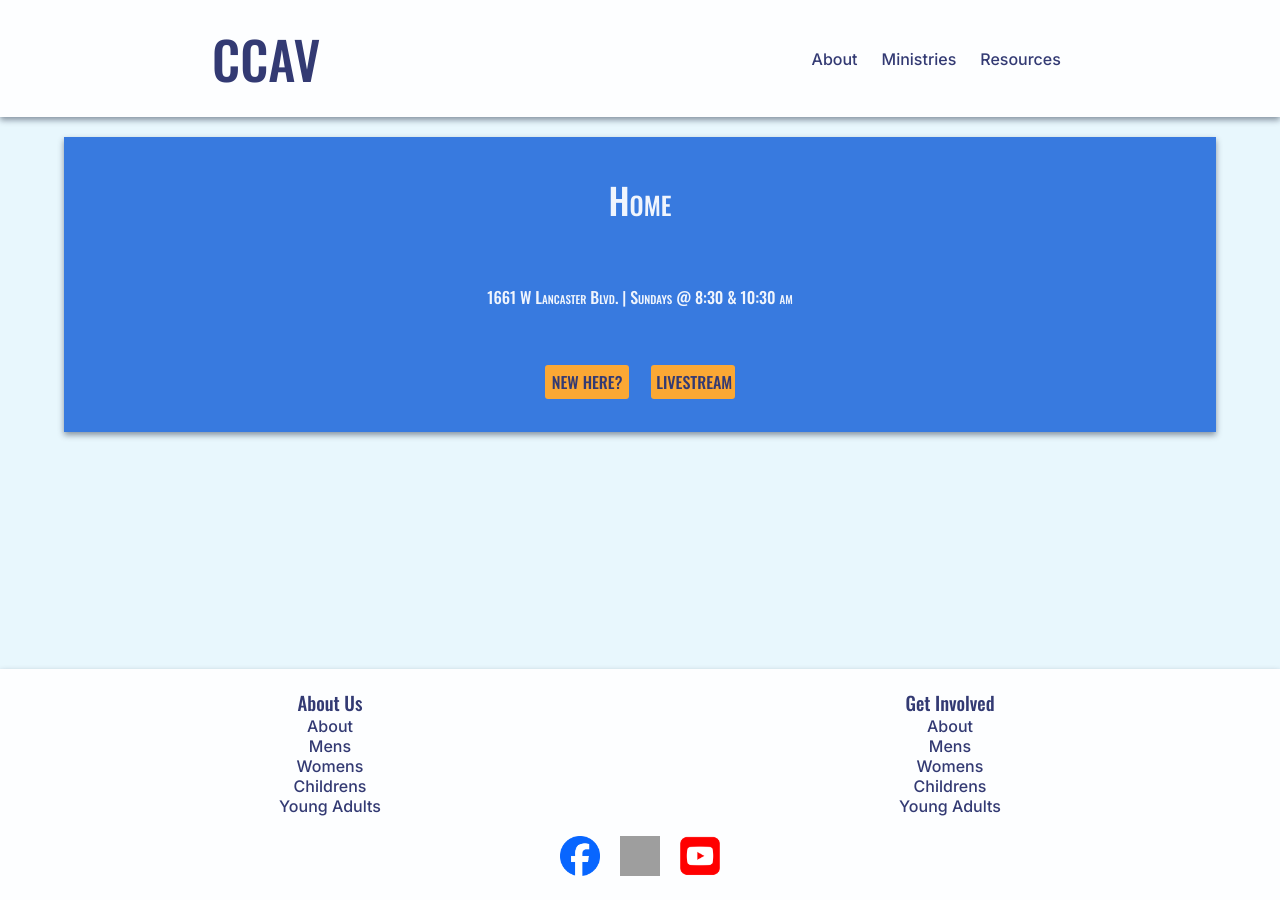
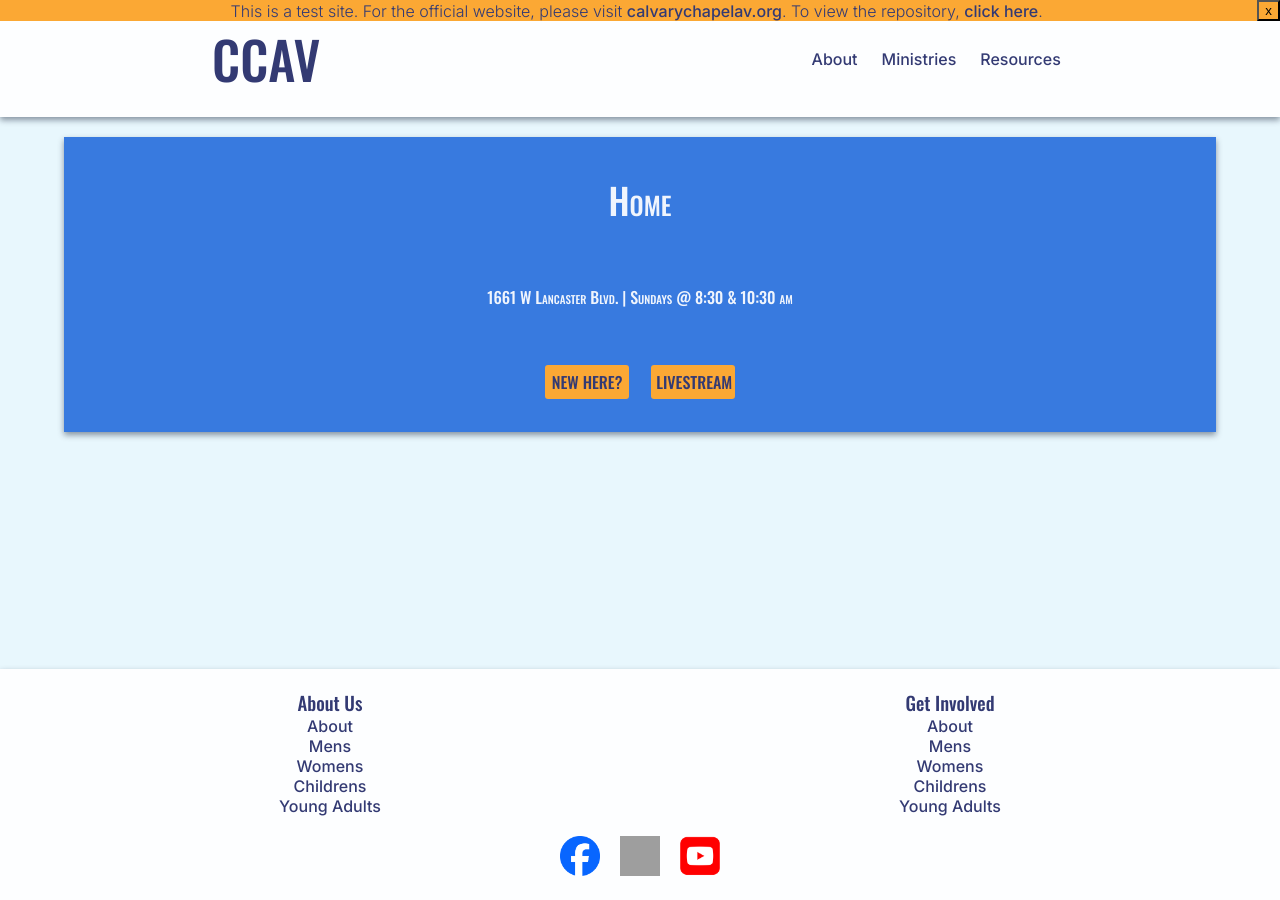
Before and after one commit to levipevans/ccav.church, a Jekyll site: the page built from index.html, in a window 1280 px wide. Built offline with Jekyll 4.4.1, drawn with Linux system fonts in a browser that asks for light colours; grey boxes are pictures that could not be loaded.

Commit message:
add test-site alert

```diff
--- /dev/null
+++ b/_includes/test-site.html
@@ -0,0 +1,5 @@
+<div class="alert-box">
+    <button style="opacity: 0;"></button>
+    <p>This is a test site. For the official website, please visit <a href="http://www.calvarychapelav.org">calvarychapelav.org</a>. To view the repository, <a href="https://github.com/levipevans/ccav.church">click here</a>.</p>
+    <button onclick="this.parentElement.style.display='none';">x</button>
+</div>
--- a/_layouts/default.html
+++ b/_layouts/default.html
@@ -7,6 +7,7 @@
     <title>{{page.title}}</title>
 </head>
 <body>
+    {% include test-site.html %}
     {% include header.html %}
     <main>
         <article class="">
--- a/styles.css
+++ b/styles.css
@@ -240,3 +240,14 @@ header, footer{
 .button.light{
     background-color: var(--accent);
 }
+.alert-box{
+    position: absolute;
+    width: 100%;
+    display: flex;
+    justify-content: space-between;
+    align-items: center;
+    background-color: var(--accent);
+}
+.alert-box button{
+    background: none;
+}
```
